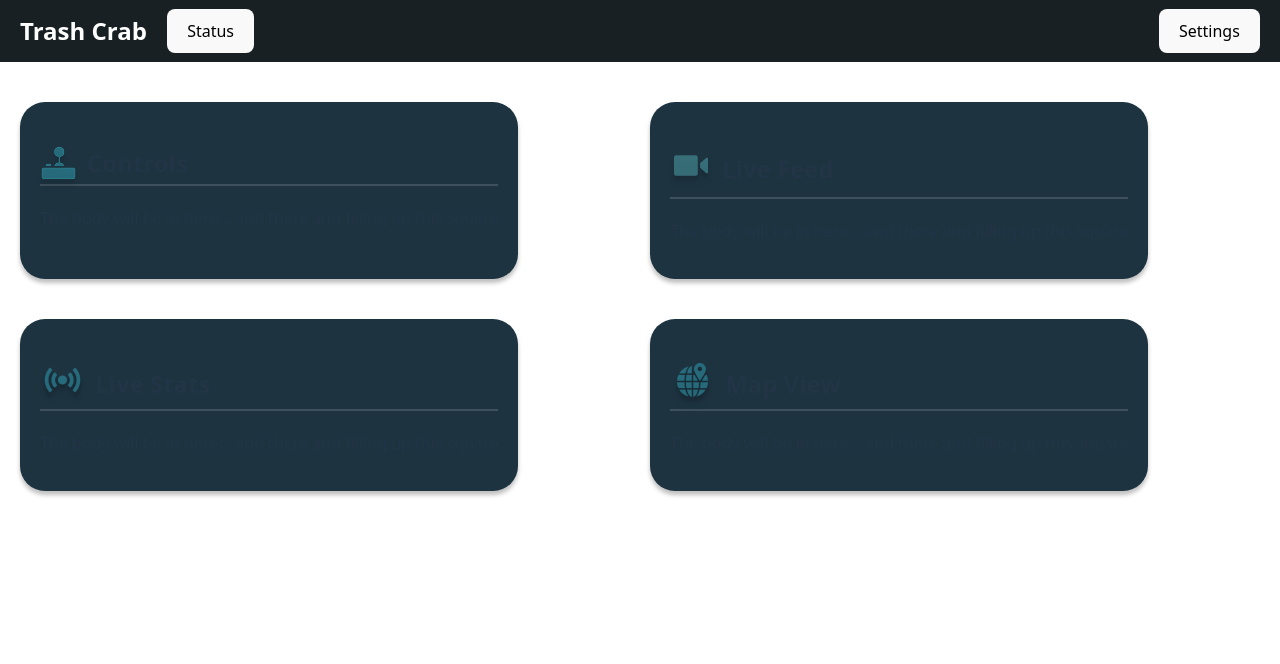
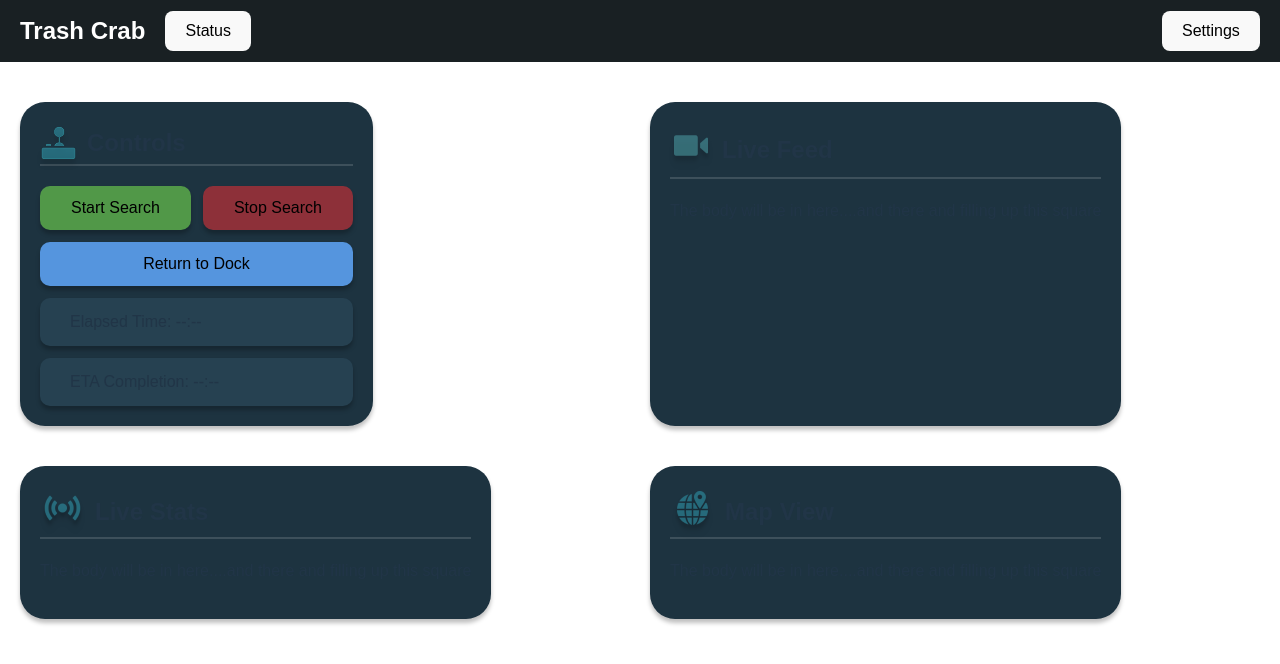
Before and after one commit to alcehmystic/trash-crab, a React (Vite) app in the folder my-react-app/: page / in a window 1280 px wide. Shown: the top 664 px of the page. Built offline with nearby package versions, Linux system fonts and the light colour scheme.

Commit message:
Added buttons and info boxes to controls widget

```diff
--- a/my-react-app/src/components/Card.css
+++ b/my-react-app/src/components/Card.css
@@ -5,6 +5,7 @@
     padding: 20px;
     width: fit-content;
     margin-top: 40px;
+    padding-top: 0.5px;
     box-shadow: 0px 4px 4px 0px rgba(0, 0, 0, 0.25);
 }
 
--- a/my-react-app/src/components/HomeCards.css
+++ b/my-react-app/src/components/HomeCards.css
@@ -4,3 +4,46 @@
     grid-template-columns: auto auto;
     margin-left: 20px;
 }
+
+.controls-buttons
+{
+    display: flex;
+    flex-direction: column;
+    gap: 12px;
+}
+
+.controls-buttons button
+{
+    box-shadow: 0px 4px 4px 0px rgba(0, 0, 0, 0.25);
+    padding: 12px 30px;
+    border-radius: 10px;
+}
+
+.search-buttons
+{
+    display: flex;
+    gap: 12px;
+}
+
+.start-search
+{
+    background-color: #519848;
+}
+
+.stop-search
+{
+    background-color: #8D3039;
+}
+
+.return-dock
+{
+    background-color: #5595DE;
+}
+
+.info-widget
+{
+    box-shadow: 0px 4px 4px 0px rgba(0, 0, 0, 0.25);
+    padding: 12px 30px;
+    border-radius: 10px;
+    background-color: #264151;
+}
--- a/my-react-app/src/components/HomeCards.jsx
+++ b/my-react-app/src/components/HomeCards.jsx
@@ -11,9 +11,25 @@ const HomeCards = () => {
   return (
     <div className='cards-container'>
         <Card title='Controls' icon={ Joystick } alt='Joystick Icon'>
-            <p>
-            The body will be in here....and there and filling up this square
-            </p>
+            <div className='controls-buttons'>
+                <div className='search-buttons'>
+                    <button className='start-search'> Start Search </button>
+                    <button className='stop-search'> Stop Search </button>
+                </div>
+
+                <button className='return-dock'> Return to Dock </button>
+
+                <div className='info-widget'>
+                    <span className='info-label'> Elapsed Time: </span>
+                    <span className='info-value'> --:-- </span>
+                </div>
+
+                <div className='info-widget'>
+                    <span className='info-label'> ETA Completion: </span>
+                    <span className='info-value'> --:-- </span>
+                </div>
+            </div>
+
         </Card>
         <Card title='Live Feed' icon={ Videocall } alt='Videocall Icon'>
             <p>
--- a/my-react-app/src/index.css
+++ b/my-react-app/src/index.css
@@ -1,5 +1,5 @@
 :root {
-  font-family: system-ui, Avenir, Helvetica, Arial, sans-serif;
+  font-family: 'Jaro', sans-serif;
   line-height: 1.5;
   font-weight: 400;
 
@@ -12,6 +12,7 @@
   -webkit-font-smoothing: antialiased;
   -moz-osx-font-smoothing: grayscale;
 }
+
 
 a {
   font-weight: 500;
```
